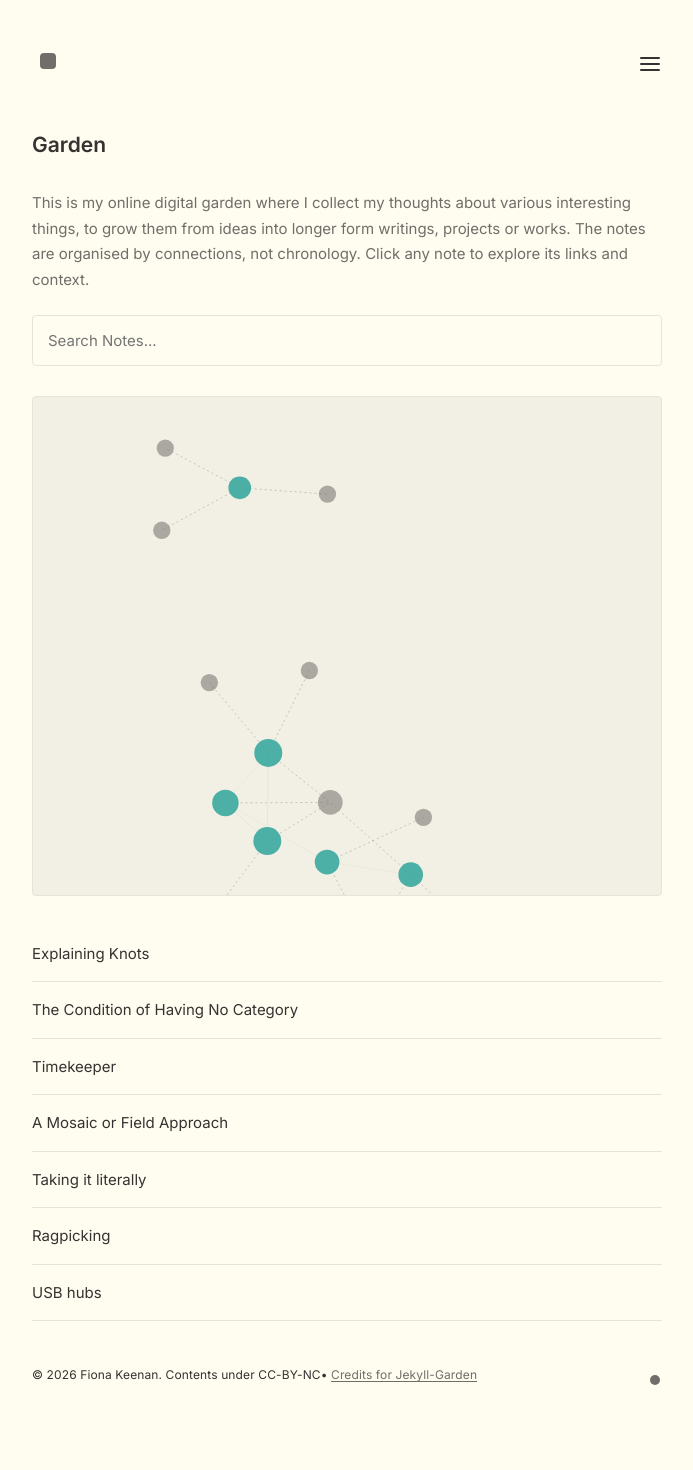
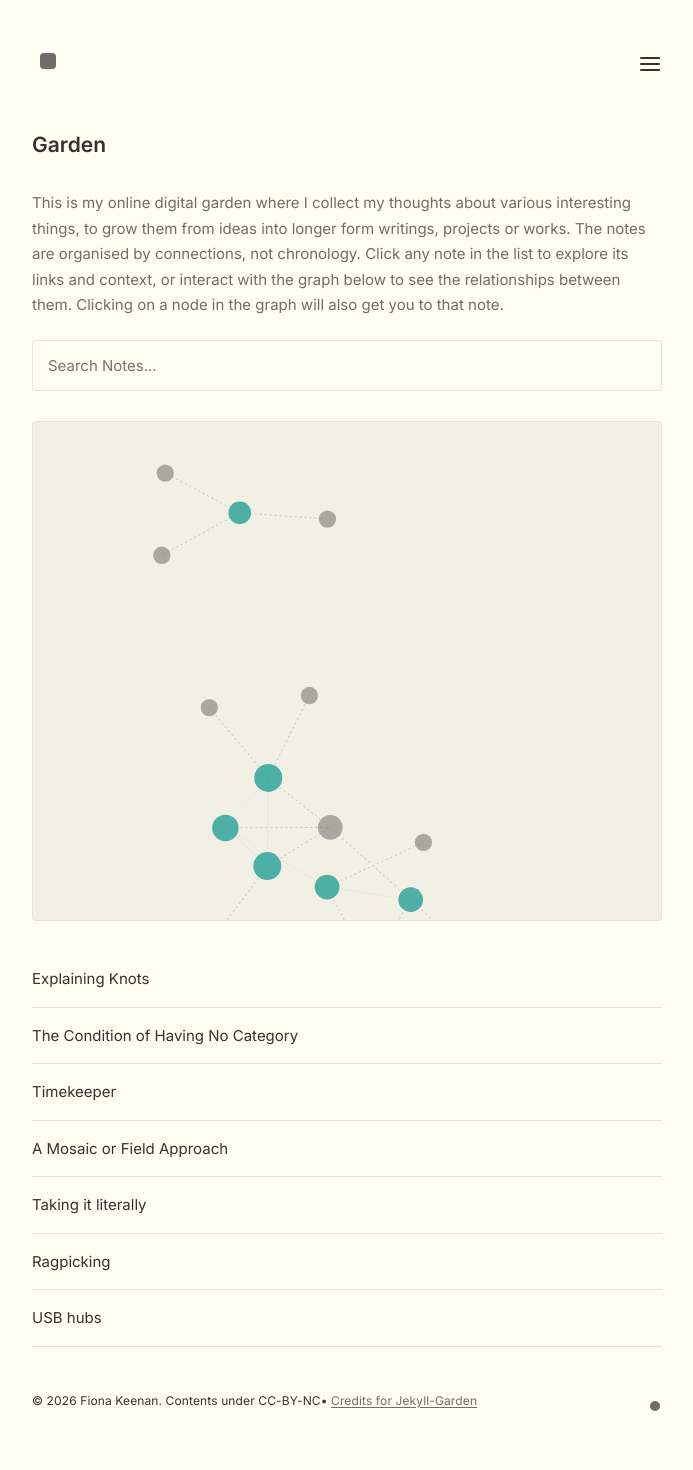
Before and after one commit to fionatkeenan/fionatkeenan.github.io, a Jekyll site: the page built from pages/notes.md, in a window 1280 px wide. Shown: the whole page, without its empty margins (293-986 px from the left). Built offline with Jekyll 4.4.1, drawn with Linux system fonts in a browser that asks for light colours; before the commit the page ends 1444 px from its top, so only the background shows below that.

Commit message:
Add files via upload

```diff
--- a/pages/notes.md
+++ b/pages/notes.md
@@ -4,4 +4,4 @@ layout: Post
 permalink: /notes
 ---
 
-This is my online digital garden where I collect my thoughts about various interesting things, to grow them from ideas into longer form writings, projects or works. The notes are organised by connections, not chronology. Click any note to explore its links and context.
+This is my online digital garden where I collect my thoughts about various interesting things, to grow them from ideas into longer form writings, projects or works. The notes are organised by connections, not chronology. Click any note in the list to explore its links and context, or interact with the graph below to see the relationships between them. Clicking on a node in the graph will also get you to that note.
```
